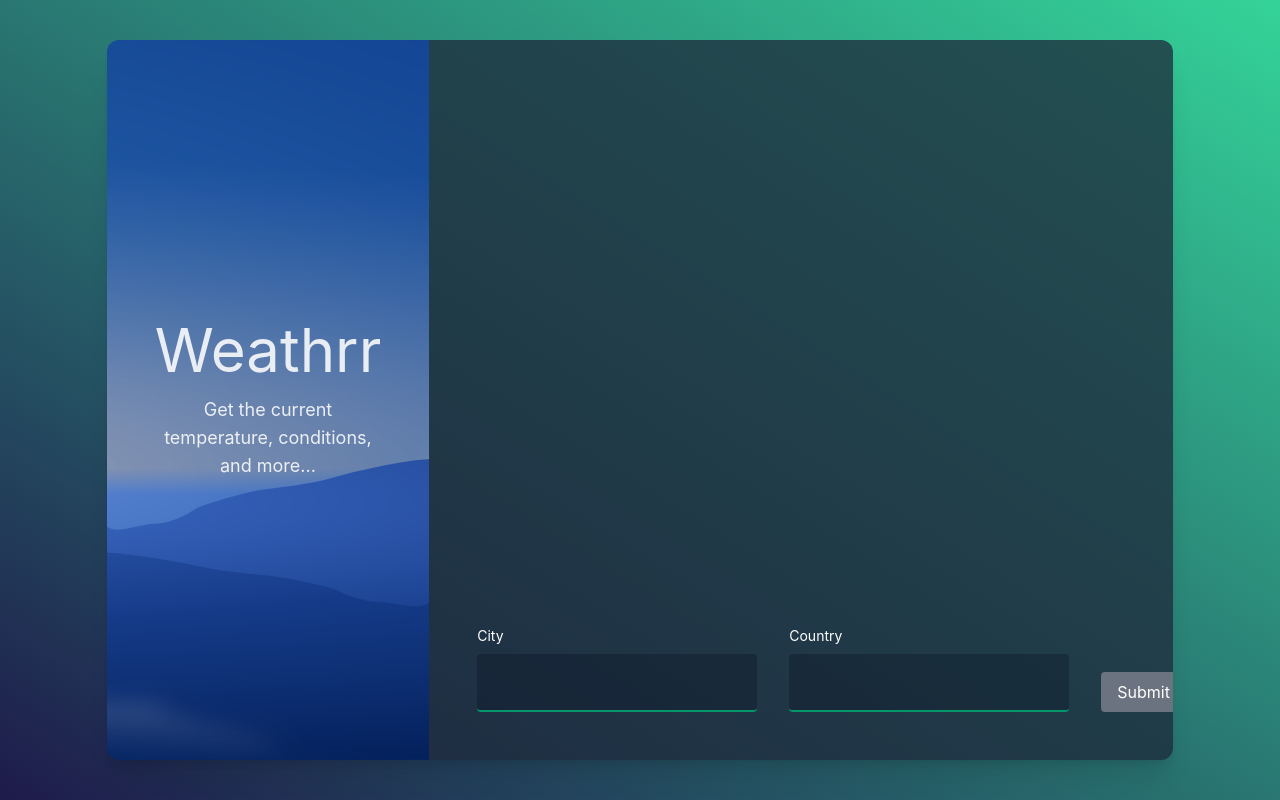
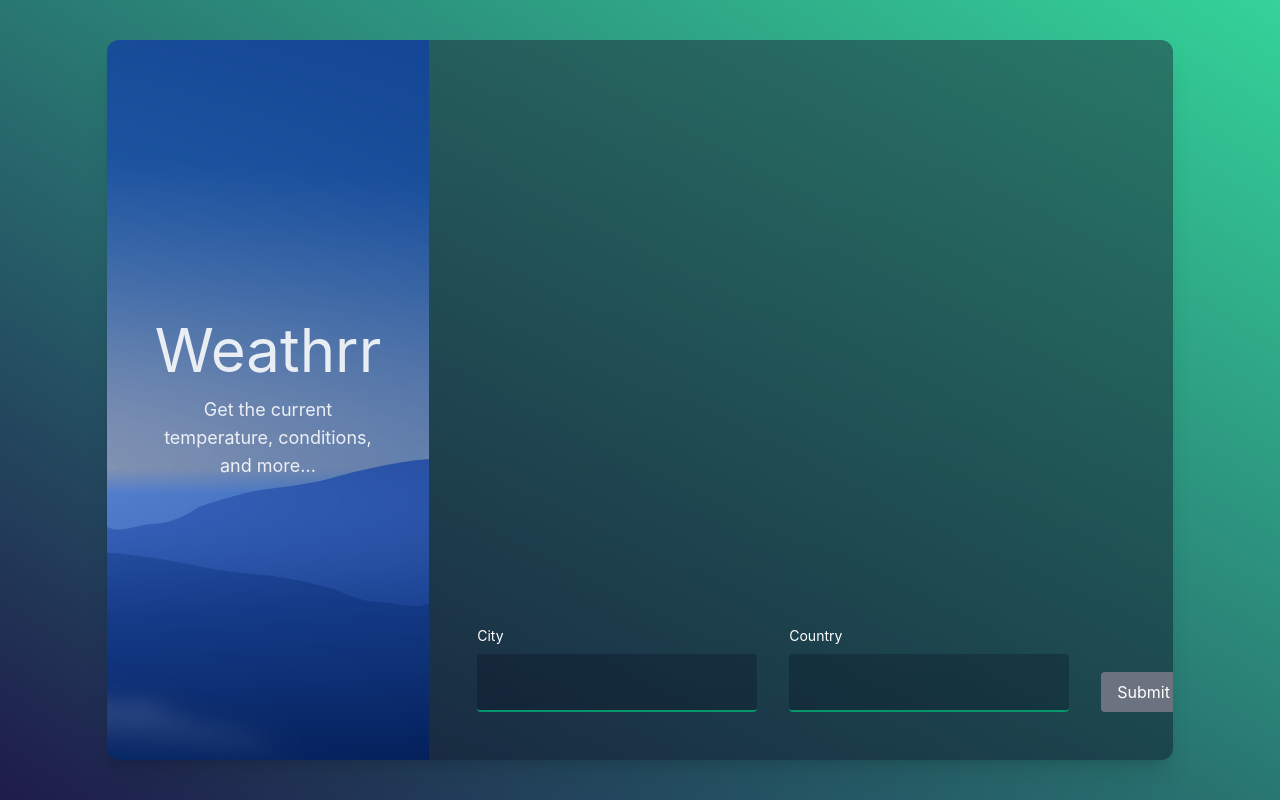
Before and after one commit to bradenfrazer/weathrr, a React (Vite) app: page / in a window 1280 px wide. Built offline with nearby package versions, Linux system fonts and the light colour scheme.

Commit message:
color coded backgrounds based on temp

```diff
--- a/src/components/Panel.tsx
+++ b/src/components/Panel.tsx
@@ -1,14 +1,63 @@
-import { useState } from "react";
+import { useEffect, useState } from "react";
 import { Container } from "./Container";
 import { Form } from "./Form";
 import { WeatherDisplay } from "./WeatherDisplay";
-import { WeatherData } from "../types";
+import { TemperatureDescription, WeatherData } from "../types";
+
+const getVariant = (temp: number) => {
+  if (temp >= 100) {
+    return "scorching";
+  } else if (temp <= 99 && temp >= 80) {
+    return "hot";
+  } else if (temp <= 79 && temp >= 65) {
+    return "fair";
+  } else if (temp <= 64 && temp >= 50) {
+    return "chilly";
+  } else if (temp <= 49 && temp >= 32) {
+    return "cold";
+  } else if (temp <= 31) {
+    return "freezing";
+  } else {
+    return undefined;
+  }
+};
+
+const panelBackgroundStyles = (variant: TemperatureDescription | undefined) => {
+  switch (variant) {
+    case "freezing":
+      return "from-indigo-400/75 to-blue-700/75";
+    case "cold":
+      return "from-blue-400/75 to-cyan-800/75";
+    case "chilly":
+      return "from-cyan-400/75 to-teal-700/75";
+    case "fair":
+      return "from-lime-500/75 to-lime-800/75";
+    case "hot":
+      return "from-yellow-600/75 to-orange-900/75";
+    case "scorching":
+      return "from-red-700/75 to-rose-950/75";
+    default:
+      return "from-slate-800/50 to-slate-900/50";
+  }
+};
 
 export const Panel = () => {
   const [weatherData, setWeatherData] = useState<WeatherData | null>(null);
+  const [panelVariant, setPanelVariant] = useState<
+    TemperatureDescription | undefined
+  >(undefined);
+
+  useEffect(() => {
+    if (weatherData)
+      setPanelVariant(getVariant(weatherData.temperature.current));
+  }, [weatherData]);
 
   return (
-    <Container className="grid basis-7/12 gap-16 bg-slate-800/75">
+    <Container
+      className={`grid basis-7/12 gap-16 bg-gradient-to-b ${panelBackgroundStyles(
+        panelVariant,
+      )}`}
+    >
       <Form onChange={setWeatherData} />
       {weatherData && <WeatherDisplay data={weatherData} />}
     </Container>
--- a/src/types.ts
+++ b/src/types.ts
@@ -21,3 +21,11 @@ export type WeatherData = {
   };
   visibility: number;
 };
+
+export type TemperatureDescription =
+  | "freezing"
+  | "cold"
+  | "chilly"
+  | "fair"
+  | "hot"
+  | "scorching";
```
